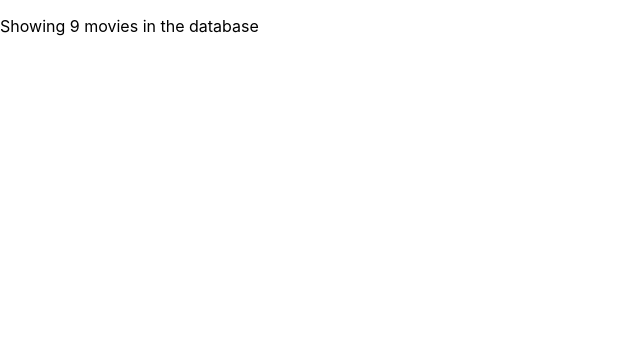
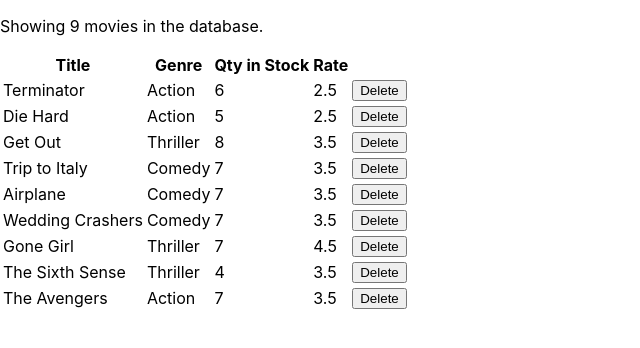
Before and after one commit to enowmbi/Video-Rental-Project-vidly-, a React (Create React App) app: page / in a window 1280 px wide. Shown: the top 348 px of the page, without its empty margins (0-640 px from the left). Built offline with nearby package versions, Linux system fonts and the light colour scheme.

Commit message:
update movies add key and update columns

```diff
--- a/src/components/movies.js
+++ b/src/components/movies.js
@@ -3,18 +3,48 @@ import { getMovies } from '../services/fakeMovieService';
 
 
 class Movies extends Component{
- state ={
-  movies: getMovies()
- }
+    state ={
+        movies: getMovies()
+    }
+
+    handleClick=(id)=>{
+        const movies = this.state.movies.filter(movie => movie._id !== id)
+        this.setState({movies: movies})
+    }
 
     render(){
-     return(
-         <div>
-             <p> Showing {this.state.movies.length} movies in the database</p>
+        if(this.state.movies.length ===0){
 
+            return <div className="container"><p className="m-4">There are no movies in the database.</p></div>
+        }
+        return(
+            <div className="container">
+                <p className="m-4"> Showing {this.state.movies.length} {this.state.movies.length > 1? "movies" :"movie"} in the database.</p>
+                <table className="table">
+                    <thead>
+                        <tr>
+                            <th>Title</th>
+                            <th>Genre</th>
+                            <th>Qty in Stock</th>
+                            <th>Rate</th>
+                            <th/>
+                        </tr>
+                    </thead>
+                    <tbody>
+                        {this.state.movies.map(movie =>(
+                            <tr key={movie._id}>
+                                <td>{movie.title}</td>
+                                <td>{movie.genre.name}</td>
+                                <td>{movie.numberInStock}</td>
+                                <td>{movie.dailyRentalRate}</td>
+                                <td><button className="btn btn-danger btn-sm m-2" onClick={()=>this.handleClick(movie._id)}>Delete</button> </td>
+                            </tr>
+                        ))}
+                    </tbody>
+                </table>
 
-     </div>
-     )
+            </div>
+        )
 
 
     }
```
